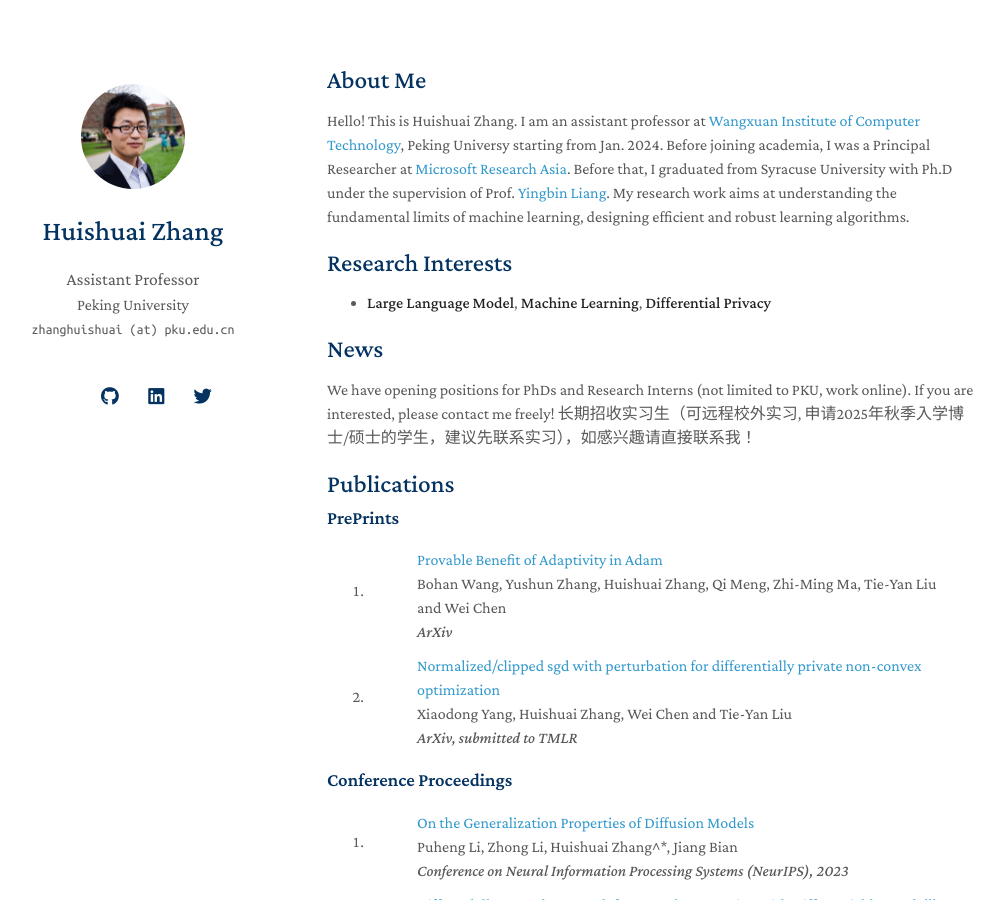
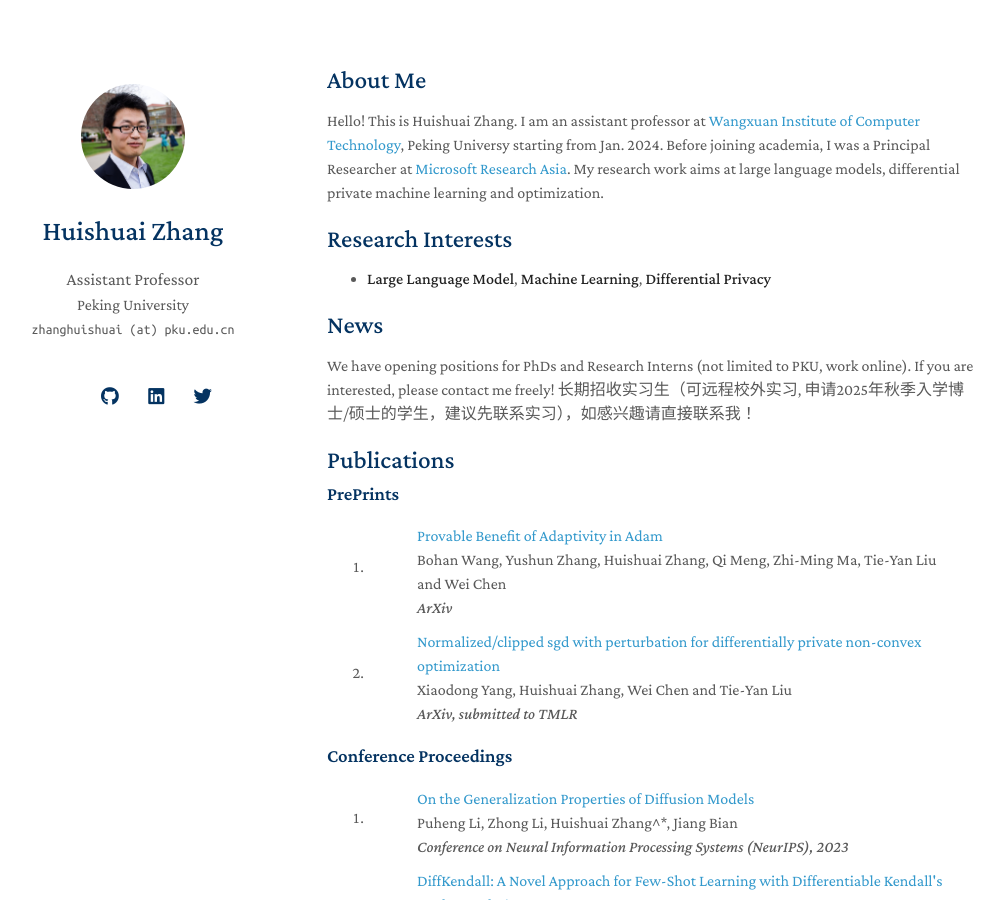
Before and after one commit to huishuai-git/huishuai-git.github.io, a Jekyll site: the page built from index.md, in a window 1280 px wide and 900 px high. Shown: the whole window, without its empty margins (143-1147 px from the left). Built offline with Jekyll 4.4.1, drawn with Linux system fonts in a browser that asks for light colours; nearby versions of some CDN libraries; a style sheet for code colours, icons or effects is not loaded; our own code applies the rules of GitHub Pages for plain Markdown files.

Commit message:
Update index.md

```diff
--- a/index.md
+++ b/index.md
@@ -5,7 +5,7 @@ layout: homepage
 ## About Me
 
 
-Hello! This is Huishuai Zhang. I am an assistant professor at [Wangxuan Institute of Computer Technology](https://www.icst.pku.edu.cn), Peking Universy starting from Jan. 2024. Before joining academia, I was a Principal Researcher at [Microsoft Research Asia](https://www.microsoft.com/en-us/research/lab/microsoft-research-asia/). Before that, I graduated from Syracuse University with Ph.D under the supervision of Prof. [Yingbin Liang](https://sites.google.com/view/yingbinliang/home). My research work aims at understanding the fundamental limits of machine learning, designing efficient and robust learning algorithms.
+Hello! This is Huishuai Zhang. I am an assistant professor at [Wangxuan Institute of Computer Technology](https://www.icst.pku.edu.cn), Peking Universy starting from Jan. 2024. Before joining academia, I was a Principal Researcher at [Microsoft Research Asia](https://www.microsoft.com/en-us/research/lab/microsoft-research-asia/). My research work aims at large language models, differential private machine learning and optimization.
 
 
 
```
